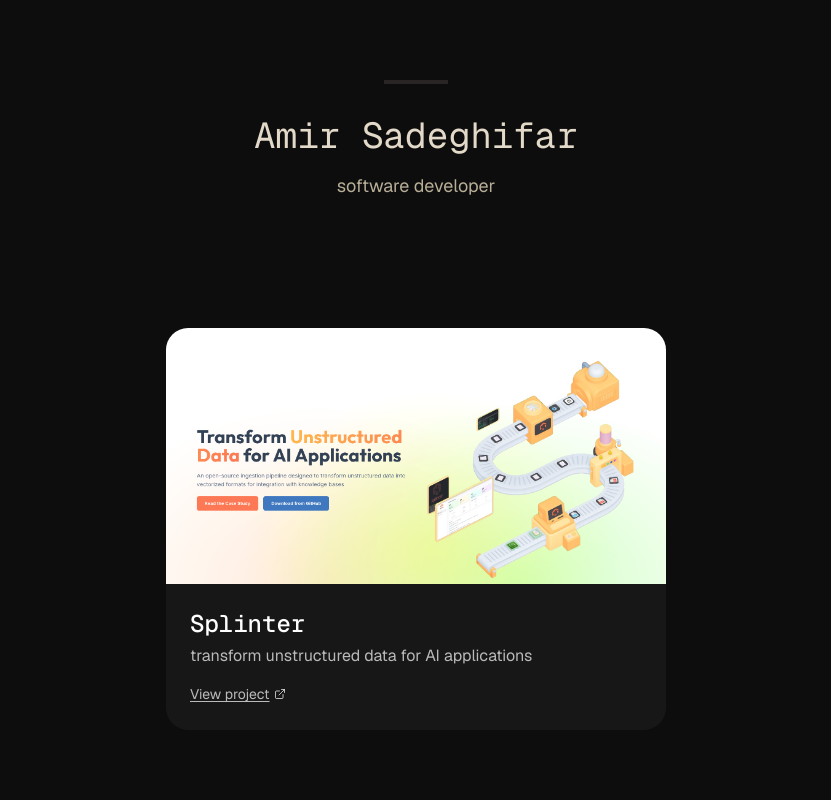
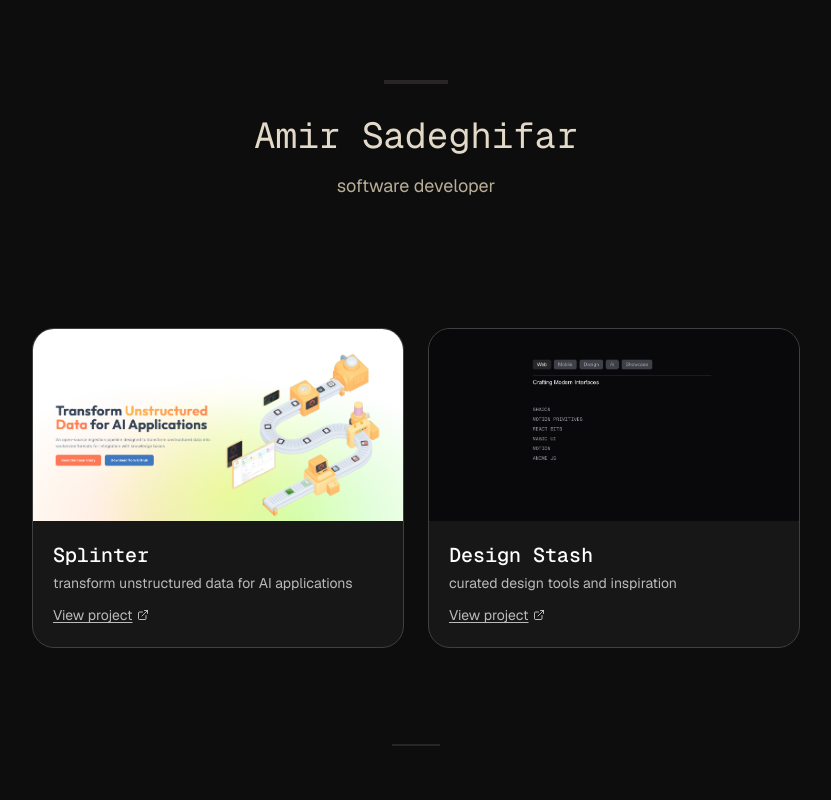
Before and after one commit to amirsadeghifar/personal-website-3, a Next.js app: page / in a window 1280 px wide. Shown: the top 800 px of the page, without its empty margins (224-1055 px from the left). Built offline with nearby package versions, Linux system fonts and the light colour scheme.

Commit message:
add design stash project

```diff
--- a/components/ProjectCard.tsx
+++ b/components/ProjectCard.tsx
@@ -11,6 +11,7 @@ import {
   MorphingDialogDescription,
   MorphingDialogContainer,
 } from "@/components/core/morphing-dialog";
+import { Tilt } from "@/components/motion-primitives/tilt";
 import { ExternalLinkIcon } from "lucide-react";
 
 const colorClasses = {
@@ -128,6 +129,7 @@ export default function ProjectCard({ project }: ProjectCardProps) {
         duration: 0.25,
       }}
     >
+      <Tilt rotationFactor={20} isRevese>
         <MorphingDialogTrigger
           style={{ borderRadius: "16px" }}
           className={`w-full h-full overflow-hidden ${colorClasses[project.color]}`}
@@ -146,6 +148,7 @@ export default function ProjectCard({ project }: ProjectCardProps) {
             </MorphingDialogSubtitle>
           </div>
         </MorphingDialogTrigger>
+      </Tilt>
 
       <MorphingDialogContainer>
         <MorphingDialogContent
--- a/components/ProjectCards.tsx
+++ b/components/ProjectCards.tsx
@@ -1,33 +1,36 @@
+"use client";
+
 import { projects } from "@/data/projects";
+import { Tilt } from "@/components/motion-primitives/tilt";
 import { ExternalLinkIcon } from "lucide-react";
 
 const splinter = projects.find((p) => p.id === "splinter")!;
+const designStash = projects.find((p) => p.id === "design-stash")!;
 
-export default function ProjectCards() {
+function Card({ project }: { project: (typeof projects)[number] }) {
   return (
-    <section className="pt-16 pb-24 px-4">
-      <div className="flex justify-center">
-        <div className="relative flex h-auto w-full max-w-[500px] flex-col overflow-hidden rounded-3xl bg-neutral-900">
+    <Tilt rotationFactor={3} isRevese className="w-full">
+      <div className="relative flex h-auto w-full flex-col overflow-hidden rounded-3xl bg-neutral-900 border border-neutral-700">
         {/* Image */}
-          <div className="h-64 w-full">
+        <div className="h-48 w-full">
           <img
-              src={splinter.image}
-              alt={splinter.title}
+            src={project.image}
+            alt={project.title}
             className="w-full h-full object-cover"
           />
         </div>
 
         {/* Content */}
-          <div className="p-6 text-white">
-            <h3 className="text-2xl font-medium">{splinter.title}</h3>
-            <p className="mt-1 text-white/70">{splinter.description}</p>
+        <div className="p-5 text-white">
+          <h3 className="text-xl font-medium">{project.title}</h3>
+          <p className="mt-1 text-sm text-white/70">{project.description}</p>
           {/* Link */}
-            {splinter.link && (
+          {project.link && (
             <a
-                href={splinter.link}
+              href={project.link}
               target="_blank"
               rel="noopener noreferrer"
-                className="mt-4 inline-flex items-center gap-1 text-sm underline underline-offset-2 text-white/70 hover:text-white"
+              className="mt-3 inline-flex items-center gap-1 text-sm underline underline-offset-2 text-white/70 hover:text-white"
             >
               View project
               <ExternalLinkIcon className="h-3 w-3" />
@@ -35,6 +38,16 @@ export default function ProjectCards() {
           )}
         </div>
       </div>
+    </Tilt>
+  );
+}
+
+export default function ProjectCards() {
+  return (
+    <section className="pt-16 pb-24 px-4">
+      <div className="mx-auto max-w-3xl grid grid-cols-1 md:grid-cols-2 gap-6">
+        <Card project={splinter} />
+        <Card project={designStash} />
       </div>
     </section>
   );
--- /dev/null
+++ b/components/motion-primitives/tilt.tsx
@@ -0,0 +1,92 @@
+'use client';
+
+import React, { useRef } from 'react';
+import {
+  motion,
+  useMotionTemplate,
+  useMotionValue,
+  useSpring,
+  useTransform,
+  MotionStyle,
+  SpringOptions,
+} from 'motion/react';
+
+export type TiltProps = {
+  children: React.ReactNode;
+  className?: string;
+  style?: MotionStyle;
+  rotationFactor?: number;
+  isRevese?: boolean;
+  springOptions?: SpringOptions;
+};
+
+export function Tilt({
+  children,
+  className,
+  style,
+  rotationFactor = 15,
+  isRevese = false,
+  springOptions,
+}: TiltProps) {
+  const ref = useRef<HTMLDivElement>(null);
+
+  const x = useMotionValue(0);
+  const y = useMotionValue(0);
+
+  const xSpring = useSpring(x, springOptions);
+  const ySpring = useSpring(y, springOptions);
+
+  const rotateX = useTransform(
+    ySpring,
+    [-0.5, 0.5],
+    isRevese
+      ? [rotationFactor, -rotationFactor]
+      : [-rotationFactor, rotationFactor]
+  );
+  const rotateY = useTransform(
+    xSpring,
+    [-0.5, 0.5],
+    isRevese
+      ? [-rotationFactor, rotationFactor]
+      : [rotationFactor, -rotationFactor]
+  );
+
+  const transform = useMotionTemplate`perspective(1000px) rotateX(${rotateX}deg) rotateY(${rotateY}deg)`;
+
+  const handleMouseMove = (e: React.MouseEvent<HTMLDivElement>) => {
+    if (!ref.current) return;
+
+    const rect = ref.current.getBoundingClientRect();
+    const width = rect.width;
+    const height = rect.height;
+    const mouseX = e.clientX - rect.left;
+    const mouseY = e.clientY - rect.top;
+
+    const xPos = mouseX / width - 0.5;
+    const yPos = mouseY / height - 0.5;
+
+    x.set(xPos);
+    y.set(yPos);
+  };
+
+  const handleMouseLeave = () => {
+    x.set(0);
+    y.set(0);
+  };
+
+  return (
+    <motion.div
+      ref={ref}
+      className={className}
+      style={{
+        transformStyle: 'preserve-3d',
+        ...style,
+        transform,
+      }}
+      onMouseMove={handleMouseMove}
+      onMouseLeave={handleMouseLeave}
+    >
+      {children}
+    </motion.div>
+  );
+}
--- a/data/projects.ts
+++ b/data/projects.ts
@@ -24,6 +24,18 @@ export const projects: Project[] = [
     link: "https://splinter-app.github.io/",
   },
   {
+    id: "design-stash",
+    title: "Design Stash",
+    description: "curated design tools and inspiration",
+    longDescription:
+      "A tool for collecting, organizing, and sharing design inspiration. Save references from across the web and keep your creative library in one place.",
+    technologies: [],
+    color: "cream",
+    pattern: "grid",
+    image: "/design-stash.png",
+    link: "https://designstash.dev",
+  },
+  {
     id: "cartridge",
     title: "Cartridge",
     description: "building tools that matter",
--- a/package.json
+++ b/package.json
@@ -13,7 +13,7 @@
     "clsx": "^2.1.1",
     "geist": "^1.5.1",
     "lucide-react": "^0.562.0",
-    "motion": "^12.26.2",
+    "motion": "^12.35.0",
     "next": "16.1.1",
     "react": "19.2.3",
     "react-dom": "19.2.3",
```
Also changed, not shown: public/design-stash.png (added), 2 other files (tests, documents, lock files or other folders). Lines whose indentation alone changed are shown as unchanged.
